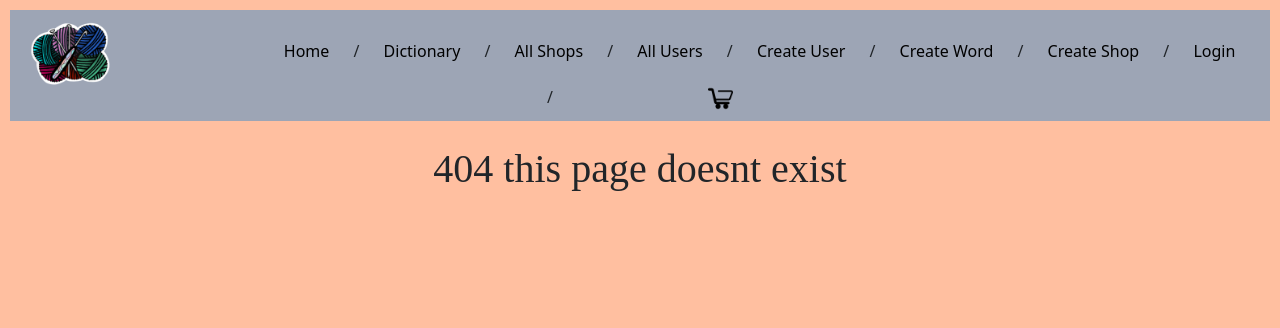
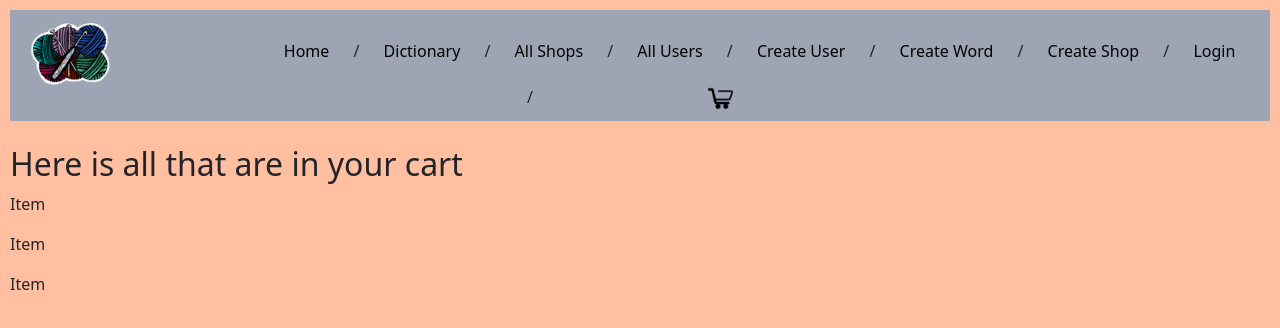
Before and after one commit to sbrockmeyer/Capstone-capstone, a React (Create React App) app in the folder front-end/: page /cart in a window 1280 px wide. Before the commit this address had no page. Shown: the top 328 px of the page. Built offline with nearby package versions, Linux system fonts and the light colour scheme; a web font is replaced by a local one.

Commit message:
aaaahhhhh

```diff
--- a/front-end/src/App.js
+++ b/front-end/src/App.js
@@ -19,7 +19,7 @@ function App() {
         <Link className='links' to='/createWord'> Create Word</Link> /
         <Link className='links' to='createShop'> Create Shop</Link> /
         <Link className='links' to='/login'> Login</Link> /
-        <img src={shoppingcart} width='25' alt='shopping cart' id='shoppingcart'/>
+        <Link className='links' to='/cart'><img src={shoppingcart} width='25' alt='shopping cart' id='shoppingcart'/></Link>
       </nav>
     </div>
     <br/>
--- a/front-end/src/components/Cart.js
+++ b/front-end/src/components/Cart.js
@@ -2,7 +2,16 @@ import React from 'react'
 
 function Cart() {
   return (
-    <div>Cart</div>
+    <>
+      <div>
+        <h2>Here is all that are in your cart</h2>
+        <div>
+          <p>Item</p>
+          <p>Item</p>
+          <p>Item</p>
+        </div>
+      </div>
+    </>
   )
 }
 
--- a/front-end/src/components/Login.js
+++ b/front-end/src/components/Login.js
@@ -1,6 +1,6 @@
 import React, { useState } from 'react'
 
-async function Login() {
+function Login() {
 
   const [user, setUsername] = useState('');
   const [pass, setPassword] = useState('');
@@ -30,10 +30,10 @@ async function Login() {
   // if (user == null) {
     return (
       <>
-        <form className='loginForm'>
+        <form>
           <input type='text' value={user} placeholder='username' onChange={(e) => setUsername(e.target.value)} /><br /><br />
           <input type='text' value={pass} placeholder='password' onChange={(e) => setPassword(e.target.value)} /><br /><br />
-          <button type='submit' value='Login'>Login</button>
+          <button type='submit'>Login</button>
         </form>
       </>
     )
--- a/front-end/src/index.js
+++ b/front-end/src/index.js
@@ -20,6 +20,7 @@ import ShopDetails from './components/ShopDetails';
 import Shop from './components/Shop';
 import DeleteWord from './components/DeleteWord';
 import DeleteShop from './components/DeleteShop';
+import Cart from './components/Cart';
 
 const rootElement = document.getElementById('root');
 const root = createRoot(rootElement);
@@ -41,6 +42,7 @@ root.render(
         <Route path='/shopDetails/delteShop/:shopid' element={<DeleteShop/>}/>
         <Route path='/allUsers' element={<AllUsers />} />
         <Route path='/editUser/:userid' element={<EditUser />} />
+        <Route path='/cart' element={<Cart/>}/>
         <Route path='*' element={<h1>404 this page doesnt exist</h1>} />
       </Route>
     </Routes>
```
